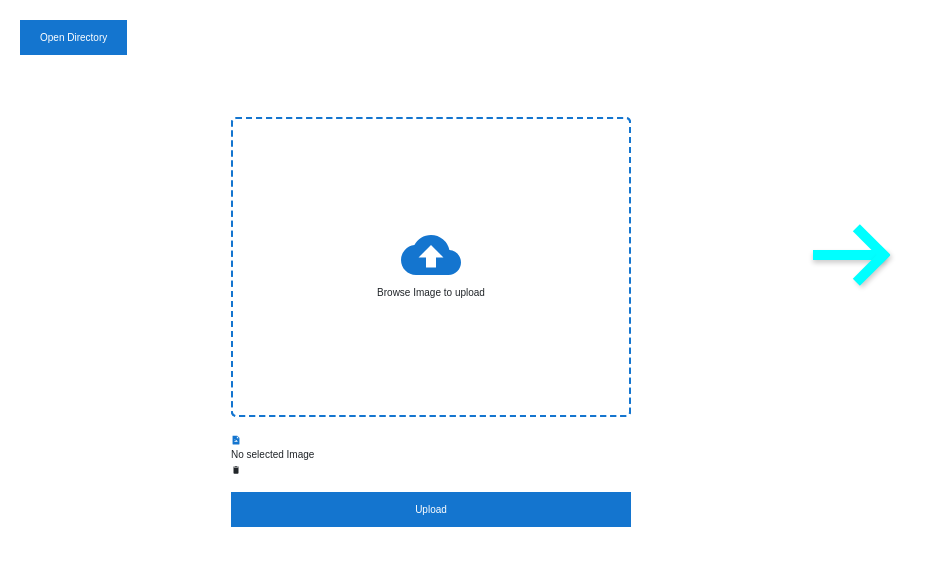
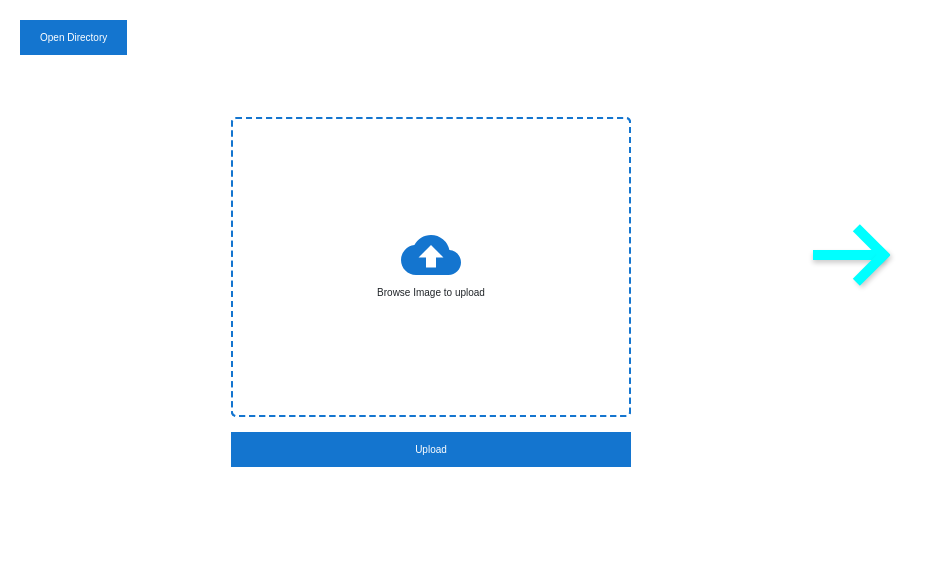
Before and after one commit to anhlee66/Frontent_Classify_Medical, a React (Create React App) app: page /student in a window 1280 px wide. Shown: the top 566 px of the page, without its empty margins (0-935 px from the left). Built offline with nearby package versions, Linux system fonts and the light colour scheme; a web font is replaced by a local one.

Commit message:
Update UploaderForm.js

```diff
--- a/src/components/UploaderForm.js
+++ b/src/components/UploaderForm.js
@@ -26,14 +26,14 @@ const UploaderForm = ({ fileData, handleFileChange, handleFileUploadClick, handl
 
         </form>
 
-        <section className="uploaded-row">
+        {/* <section className="uploaded-row">
             <AiFillFileImage color="#1475cf" />
             <span className="upload-content">
                 {fileData.fileName}
 
             </span>
             <MdDelete onClick={handleFileRemove} className="delete-icon" />
-        </section>
+        </section> */}
 
         <button type="button" className="btn-upload" onClick={uploadImage}>
             Upload
```
